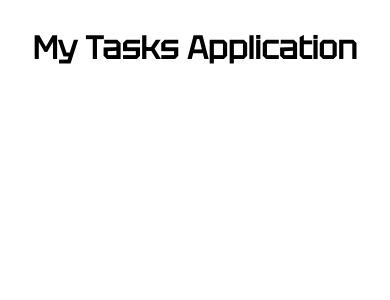
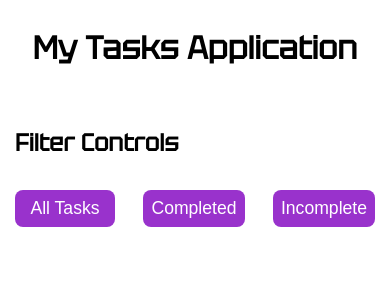
Before and after one commit to Jacques1988/todoApp_b3, an Angular app: page / in a window 390 px wide. Shown: the top 300 px of the page. Built offline with nearby package versions, Linux system fonts and the light colour scheme.

Commit message:
generated filter-controls component, add buttons with global styles and made this component responsive

```diff
--- a/src/app/app.component.html
+++ b/src/app/app.component.html
@@ -1,2 +1,3 @@
 
 <app-header></app-header>
+<app-filter-controls></app-filter-controls>
--- a/src/app/app.component.ts
+++ b/src/app/app.component.ts
@@ -1,10 +1,11 @@
 import { Component } from '@angular/core';
 import { RouterOutlet } from '@angular/router';
 import { HeaderComponent } from "./header/header.component";
+import { FilterControlsComponent } from "./filter-controls/filter-controls.component";
 
 @Component({
   selector: 'app-root',
-  imports: [HeaderComponent],
+  imports: [HeaderComponent, FilterControlsComponent],
   templateUrl: './app.component.html',
   styleUrl: './app.component.css'
 })
--- /dev/null
+++ b/src/app/filter-controls/filter-controls.component.css
@@ -0,0 +1,13 @@
+
+
+section{
+    margin-top:2rem;
+}
+
+.button-container{
+    display:flex;
+    justify-content: space-between;
+    align-items:center;
+    width:100%;
+    margin-top:2rem;
+}
--- /dev/null
+++ b/src/app/filter-controls/filter-controls.component.html
@@ -0,0 +1,8 @@
+<section>
+    <h2 class="teaser-secondary">Filter Controls</h2>
+    <div class="button-container">
+        <button class="btn">All Tasks</button>
+        <button class="btn">Completed</button>
+        <button class="btn">Incomplete</button>
+    </div>
+</section>
--- a/src/styles.css
+++ b/src/styles.css
@@ -33,3 +33,72 @@ section{
     font-family: 'alien';
     font-size:3rem;
 }
+
+.teaser-secondary{
+    font-family: 'alien';
+    font-size:2rem;
+}
+
+.btn{
+    min-width:150px;
+    padding:1rem;
+    border:none;
+    font-size:1.3rem;
+    background-color:darkorchid;
+    color:#fff;
+    border-radius:8px;
+    transition: box-shadow 0.225s ease-in-out;
+}
+
+.btn:hover{
+    cursor: pointer;
+    box-shadow: inset 0px -25px 10px purple;
+}
+
+
+@media (max-width:1450px){
+    section {
+        padding: 0 120px;
+    }
+}
+
+
+@media (max-width:850px){
+    section {
+        padding: 0 40px;
+    }
+}
+
+@media (max-width:570px){
+    section {
+        padding: 0 15px;
+    }
+
+    .teaser{
+        font-size:2rem;
+    }
+
+    .teaser-secondary{
+        font-size:1.5rem;
+    }
+
+    .btn{
+        padding:0.5rem;
+        font-size: 1.1rem;
+        min-width:100px;
+    }
+}
+
+
+@media (max-width:370px){
+
+    .teaser{
+        font-size:1.8rem !important;
+    }
+
+    .teaser-secondary{
+        font-size: 1.3rem;
+    }
+
+
+}
```
Also changed, not shown: src/app/filter-controls/filter-controls.component.ts (added, +11 -0 lines), 1 other file (tests, documents, lock files or other folders).
